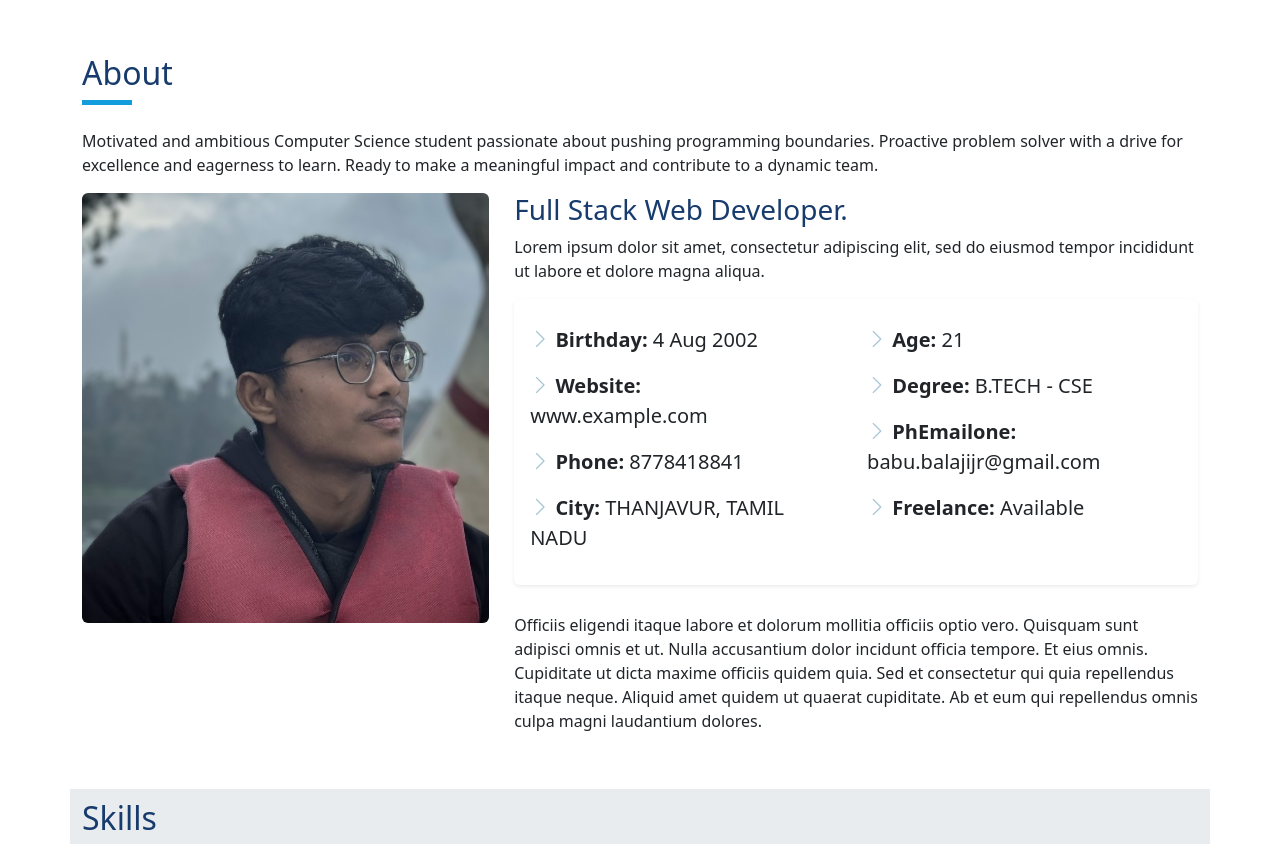
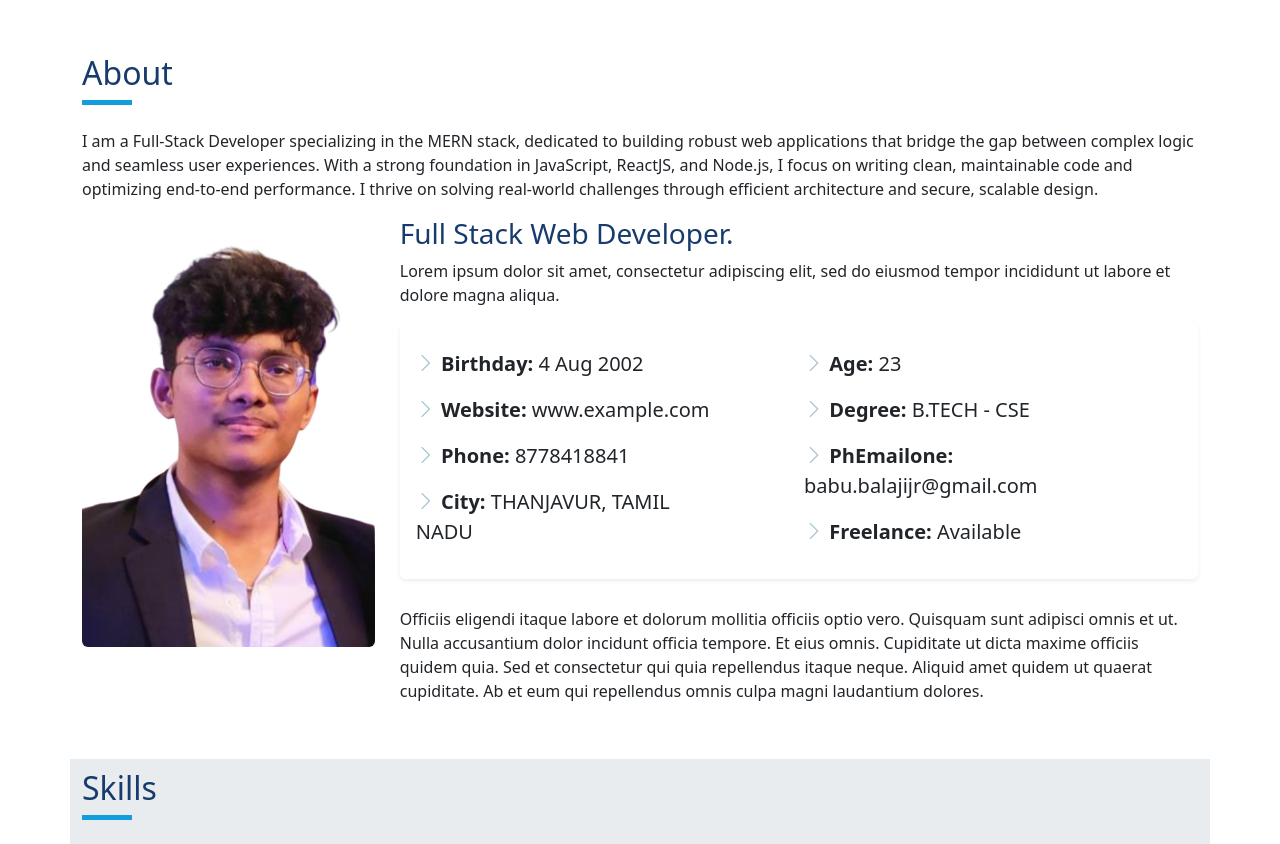
Before and after one commit to BABU-BALAJI-V/balaji-portfolio, a React (Create React App) app: page / in a window 1280 px wide. Shown: the part 580-1424 px from the top of the page. Built offline with nearby package versions, Linux system fonts and the light colour scheme.

Commit message:
Change in description and profilepic

```diff
--- a/src/components/About.js
+++ b/src/components/About.js
@@ -10,17 +10,13 @@ const About = () => {
         <div className='About' id="About">
             <h2 className='header-clr'>About</h2>
             <div className="divider"></div><br/>
-            <p>Motivated and ambitious Computer Science student
-            passionate about pushing programming boundaries. Proactive
-            problem solver with a drive for excellence and eagerness to
-            learn. Ready to make a meaningful impact and contribute to a
-            dynamic team.</p>
+            <p>I am a Full-Stack Developer specializing in the MERN stack, dedicated to building robust web applications that bridge the gap between complex logic and seamless user experiences. With a strong foundation in JavaScript, ReactJS, and Node.js, I focus on writing clean, maintainable code and optimizing end-to-end performance. I thrive on solving real-world challenges through efficient architecture and secure, scalable design.</p>
         </div>
         <div className='AboutMain'>
             <div className='picture'>
             <Row>
                 <Col xs={6} md={4}>
-                    <Image className='dp-pic' height="430px" src={require('../Images/profilepic.jpg')} rounded />
+                    <Image className='dp-pic' height="430px" src={require('../Images/ProfilePicture.jpg')} rounded />
                 </Col>
             </Row>
             </div>
@@ -35,7 +31,7 @@ const About = () => {
                         <p><i className="bi bi-chevron-right"></i> <b>City: </b> THANJAVUR, TAMIL NADU</p>
                     </div>
                     <div className='arrow-clr right-bio fs-5 '>
-                        <p><i className="bi bi-chevron-right"></i> <b>Age: </b>  21</p>
+                        <p><i className="bi bi-chevron-right"></i> <b>Age: </b>  23</p>
                         <p><i className="bi bi-chevron-right"></i> <b>Degree: </b>  B.TECH - CSE</p>
                         <p><i className="bi bi-chevron-right"></i> <b>PhEmailone: </b>  babu.balajijr@gmail.com</p>
                         <p><i className="bi bi-chevron-right"></i> <b>Freelance: </b>  Available</p>
```
Also changed, not shown: src/Images/ProfilePicture.jpg (added), src/Images/profilepic.jpg (deleted).
